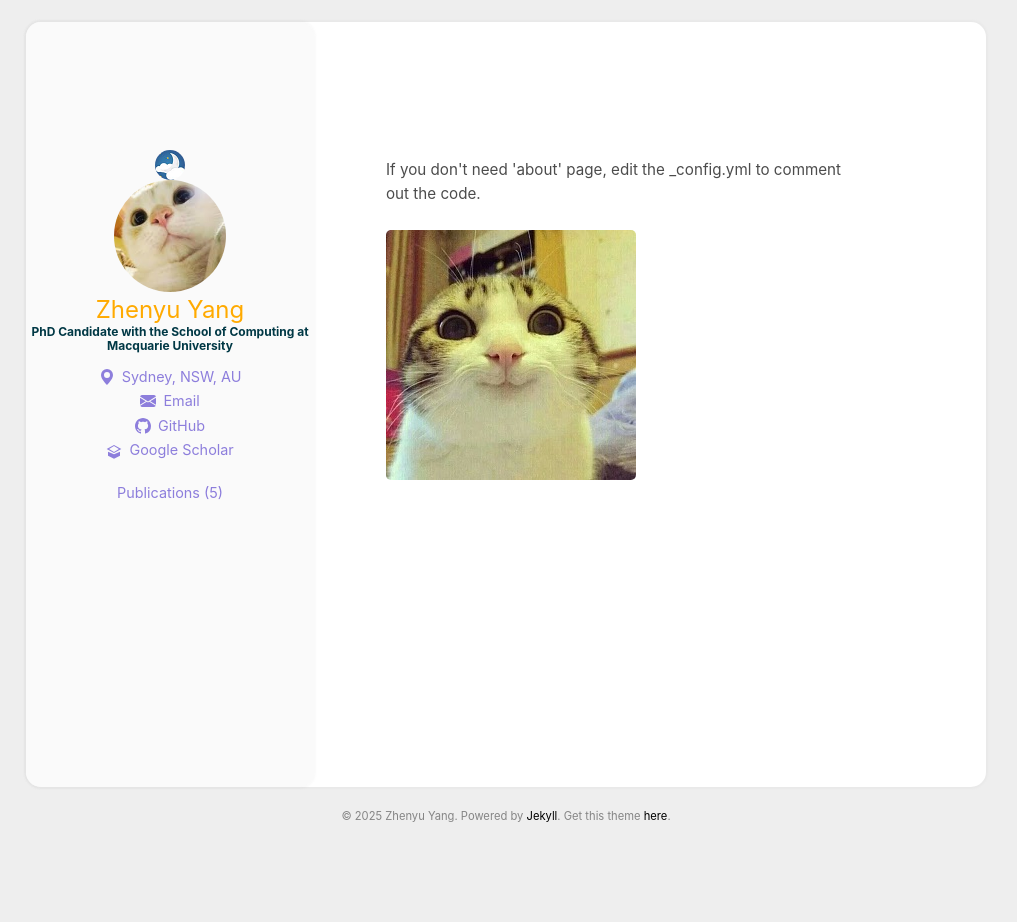
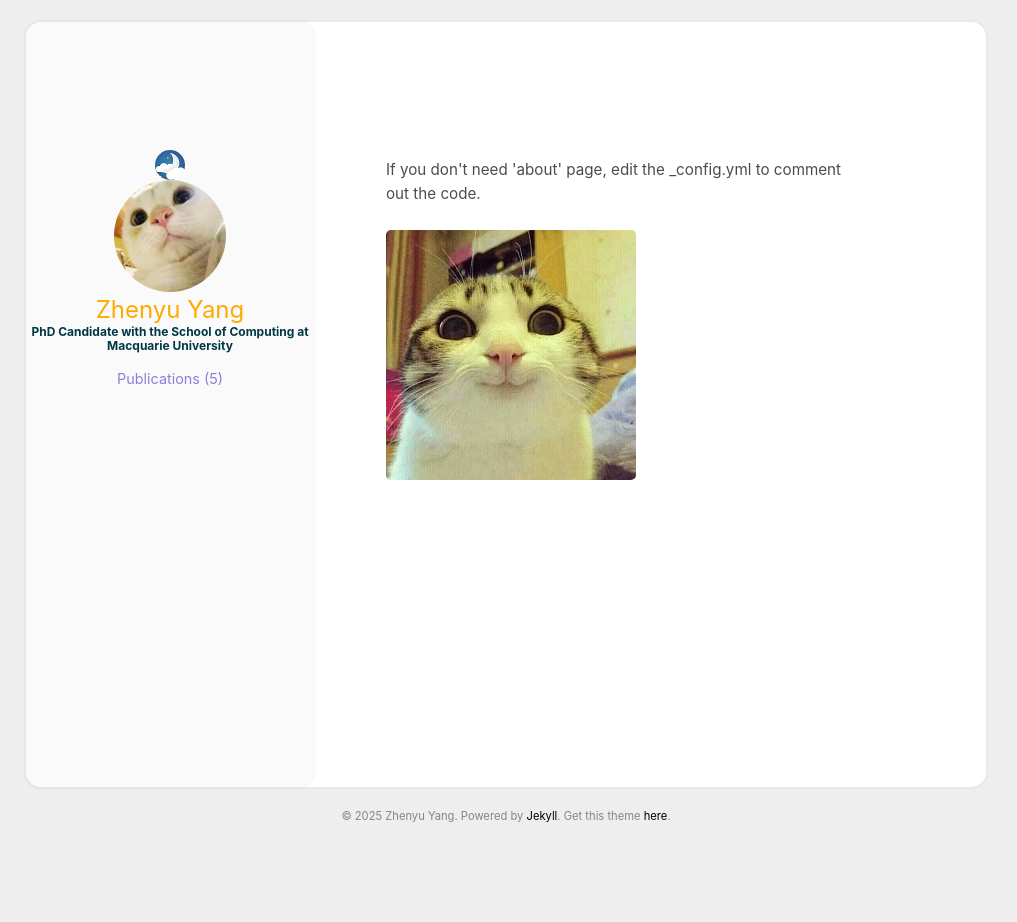
Before and after one commit to ZhenyuYangMQ/ZhenyuYangMQ.github.io, a Jekyll site: the page built from aboutme.html, in a window 1280 px wide. Shown: the whole page, without its empty margins (134-1151 px from the left). Built offline with Jekyll 4.4.1, drawn with Linux system fonts in a browser that asks for light colours.

Commit message:
Update header.html

```diff
--- a/_includes/header.html
+++ b/_includes/header.html
@@ -12,7 +12,7 @@
     <span class="header_job">{{ site.user.job }}</span>
     <span class="header_mes">{{ site.user.message }}</span>
 
-
+    {% if page.url == '/' %}
     <div class="contact_links">
       {% if site.user.location %}
       <span class="contact_link"> <svg xmlns="http://www.w3.org/2000/svg" width="16" height="16" fill="currentColor" class="bi bi-geo-alt-fill" viewBox="0 0 16 16">
@@ -46,6 +46,7 @@
       </a>
       {% endif %}
     </div>
+     {% endif %}
 
     <nav class="nav">
       {% if site.user.aboutme %}
```
